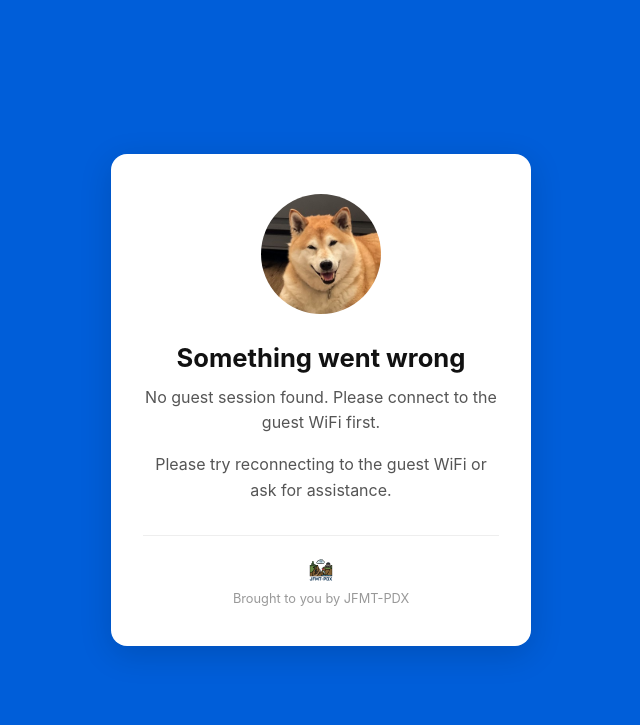
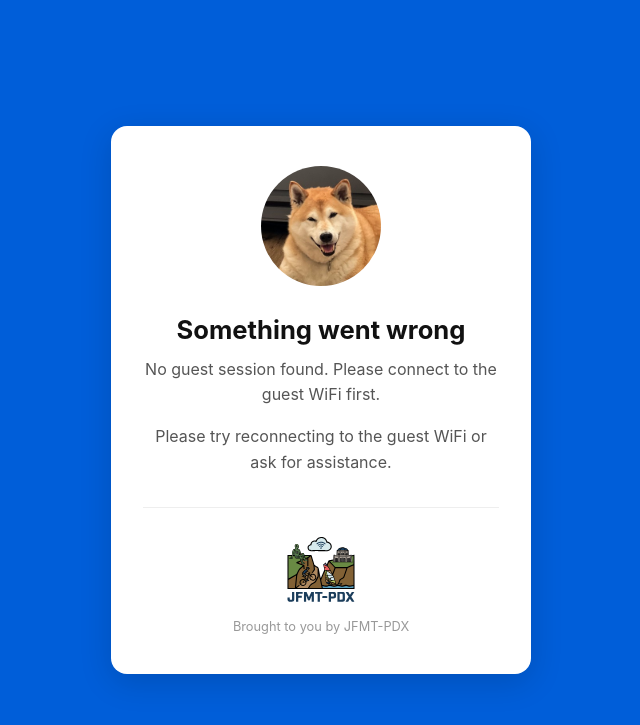
Before and after one commit to Joys-Advisory-Partners-Unifi/unifi-guest-portal, a FastAPI app: page / in a window 1280 px wide. Shown: the top 725 px of the page, without its empty margins (319-959 px from the left). Run offline with FastAPI, Linux system fonts and the light colour scheme; parts of the project's set-up code (start-up, migrations or seed data) failed here and were passed over.

Commit message:
Enlarged the JFMT Logo

```diff
--- a/app/templates/base.html
+++ b/app/templates/base.html
@@ -60,7 +60,7 @@
             color: #999;
         }
         .footer img {
-            height: 28px;
+            height: 84px;
             margin-bottom: 4px;
         }
     </style>
```
